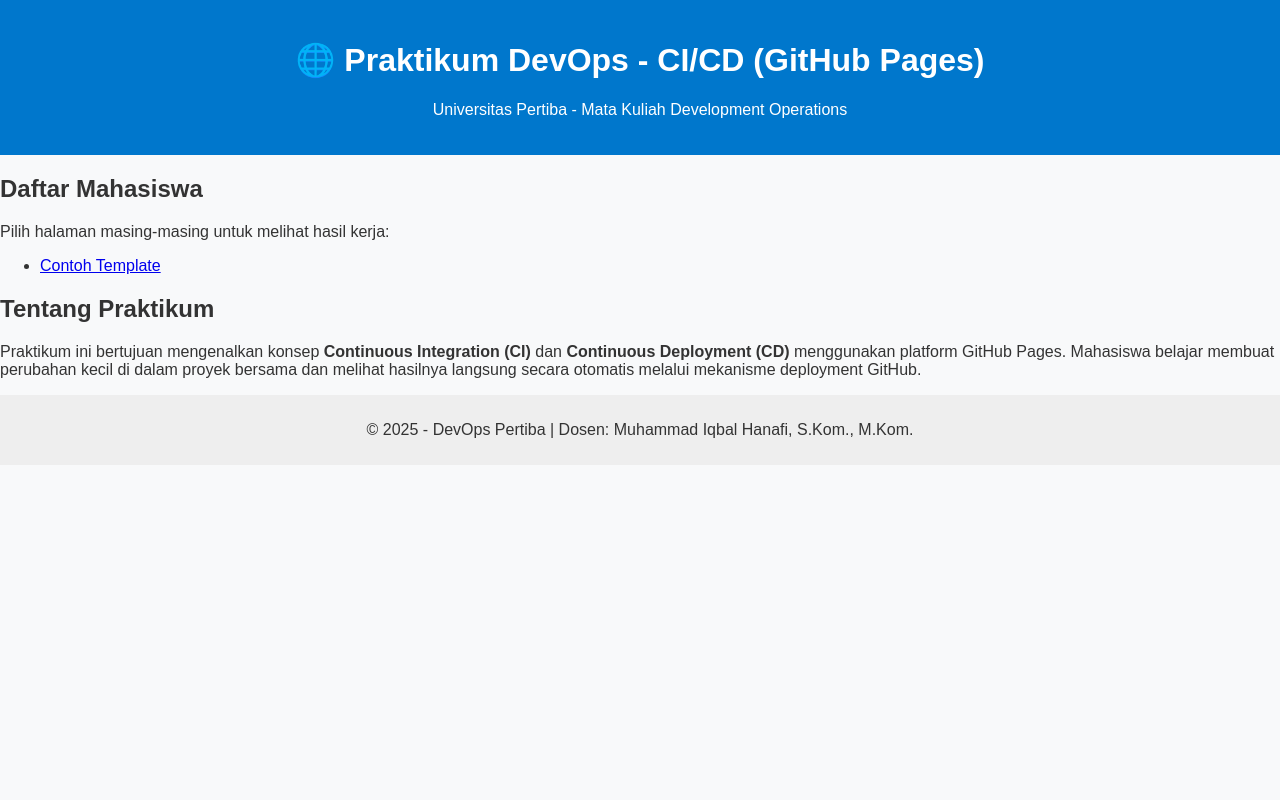
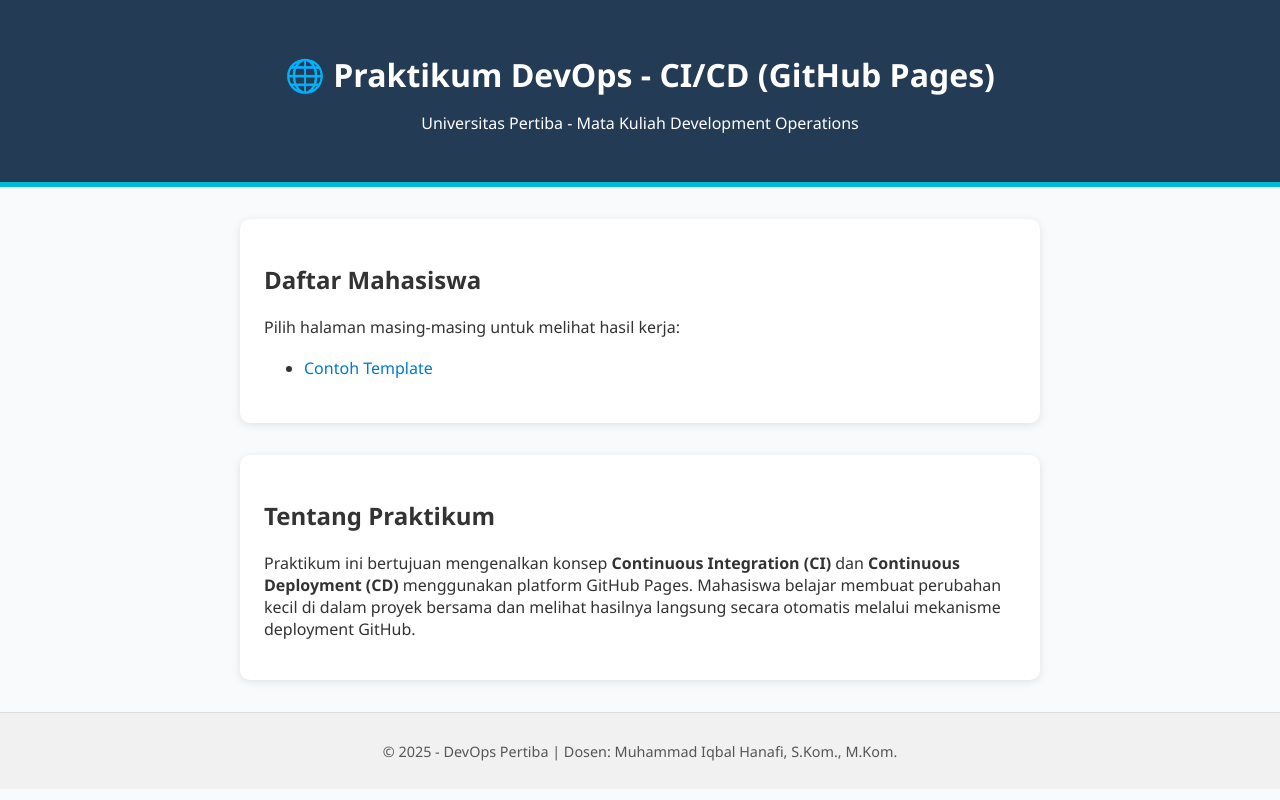
Before and after one commit to bhallivers/DevOps-Collabs-Pertiba, a plain HTML site: page index.html in a window 1280 px wide. Drawn offline with Linux system fonts and the light colour scheme.

Commit message:
Update style.css

```diff
--- a/style.css
+++ b/style.css
@@ -1,37 +1,55 @@
 body {
-  font-family: Arial, sans-serif;
+  font-family: "Segoe UI", sans-serif;
+  background-color: #f9fafc;
+  color: #333;
   margin: 0;
   padding: 0;
-  background: #f8f9fa;
-  color: #333;
 }
 
 header {
-  background: #0077cc;
+  background-color: #243b55;
   color: white;
   text-align: center;
-  padding: 20px;
+  padding: 2em 1em;
+  border-bottom: 5px solid #00bcd4;
 }
 
-.cards {
-  display: flex;
-  flex-wrap: wrap;
-  justify-content: center;
-  margin: 20px;
+h1 {
+  margin-bottom: 0.2em;
 }
 
-.card {
+main {
+  max-width: 800px;
+  margin: 2em auto;
+  padding: 0 1em;
+}
+
+section {
+  margin-bottom: 2em;
   background: white;
-  border-radius: 8px;
-  box-shadow: 0 2px 6px rgba(0,0,0,0.1);
-  margin: 10px;
-  padding: 15px;
-  width: 200px;
-  text-align: center;
+  border-radius: 10px;
+  box-shadow: 0 2px 8px rgba(0,0,0,0.1);
+  padding: 1.5em;
+}
+
+ul {
+  line-height: 1.8;
+}
+
+a {
+  color: #007acc;
+  text-decoration: none;
+}
+
+a:hover {
+  text-decoration: underline;
 }
 
 footer {
+  background: #f1f1f1;
   text-align: center;
-  padding: 10px;
-  background: #eee;
+  padding: 1em 0;
+  font-size: 0.9em;
+  color: #555;
+  border-top: 1px solid #ddd;
 }
```
